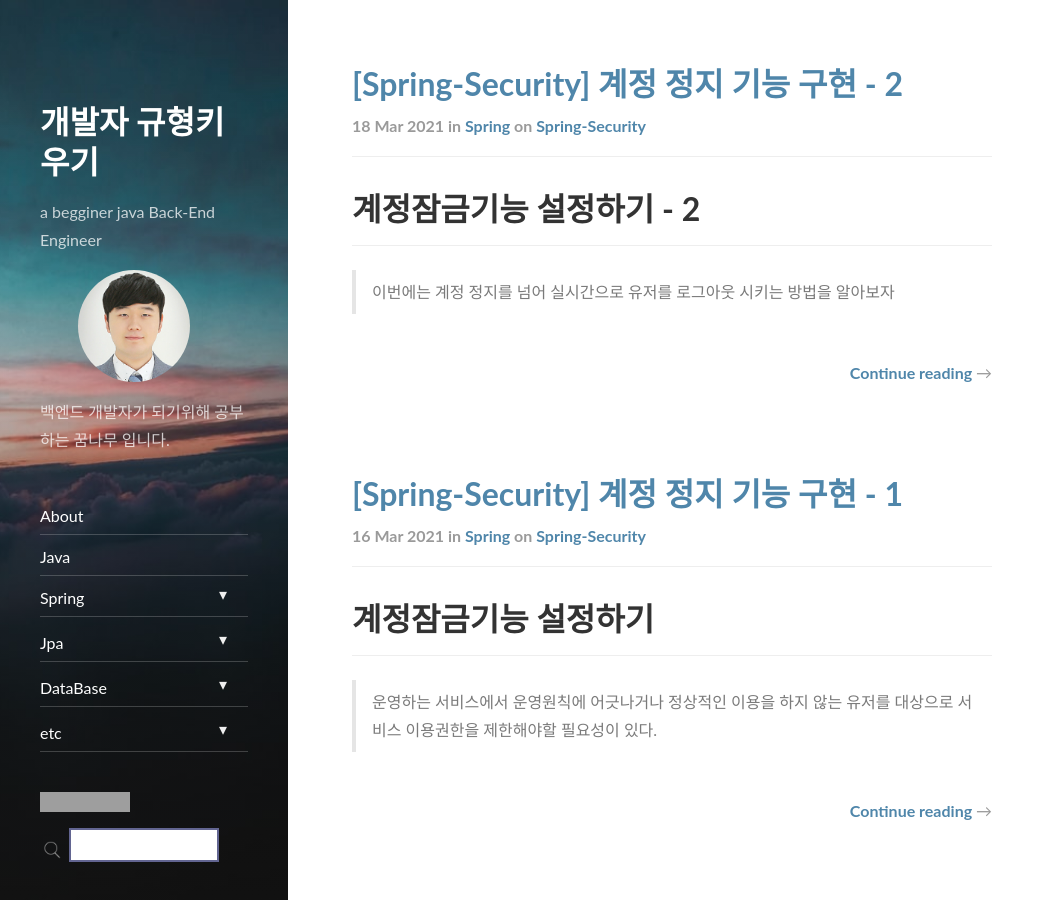
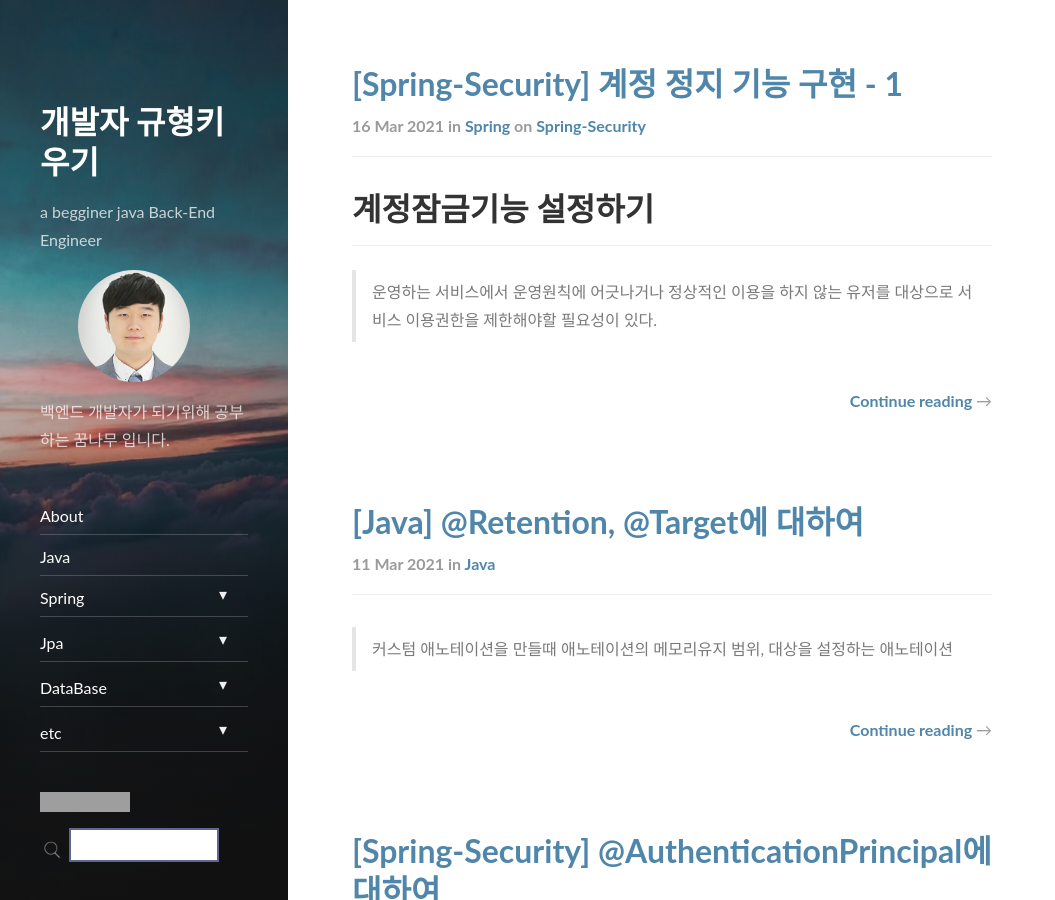
Before and after one commit to dev-gyus/dev-gyus.github.io, a Jekyll site: the page built from index.html, in a window 1280 px wide and 900 px high. Shown: the whole window, without its empty margins (0-1055 px from the left). Built offline with Jekyll 4.4.1, drawn with Linux system fonts in a browser that asks for light colours; nearby versions of some CDN libraries; the list of posts is cut into pages by our own code; a file with an impossible date is left out; some of the changed text lies outside the part shown; grey boxes are pictures that could not be loaded.

Commit message:
버그수정?

````diff
--- a/_posts/Spring/2021-03-18-SpringSecurity-AccountLock-2.md
+++ b/_posts/Spring/2021-03-18-SpringSecurity-AccountLock-2.md
@@ -1,11 +1,12 @@
 ---
 layout: post
-title:  "[Spring-Security] 계정 정지 기능 구현 - 2"
-subtitle:   "특정 사용자 계정 정지 및 실시간 계정 로그아웃 기능 구현"
-date: 2021-03-18
+title: '[Spring-Security] 계정 정지 기능 구현 - 2'
+subtitle: 특정 사용자 계정 정지 및 실시간 계정 로그아웃 기능 구현
+date: {}
 categories: Spring
 tags: Spring-Security
 comments: true
+published: true
 ---
 
 # 계정잠금기능 설정하기 - 2
@@ -28,6 +29,7 @@ comments: true
 
 <pre>
 <code>
+```
 @Configuration
 @EnableWebSecurity
 public class SecurityConfig extends WebSecurityConfigurerAdapter {
@@ -49,15 +51,16 @@ public class SecurityConfig extends WebSecurityConfigurerAdapter {
     return new ServletListenerRegistrationBean<HttpSessionEventPublisher>(new HttpSessionEventPublisher());
   }
 }
+```
 </code>
 </pre>
 
 이제 준비는 다 됐고, 유저를 정지시키는 클래스에 정지기능을 가진 메소드를 구현하면된다.
 Spring Security, Spring Data JPA를 사용하였다
 
-
 <pre>
 <code>
+```
 @Service
 @RequireArgsConstructor
 @Transactional
@@ -84,6 +87,7 @@ public void blockUser(Long memberId){
   }
 }
 }
+```
 </code>
 </pre>
 
````
